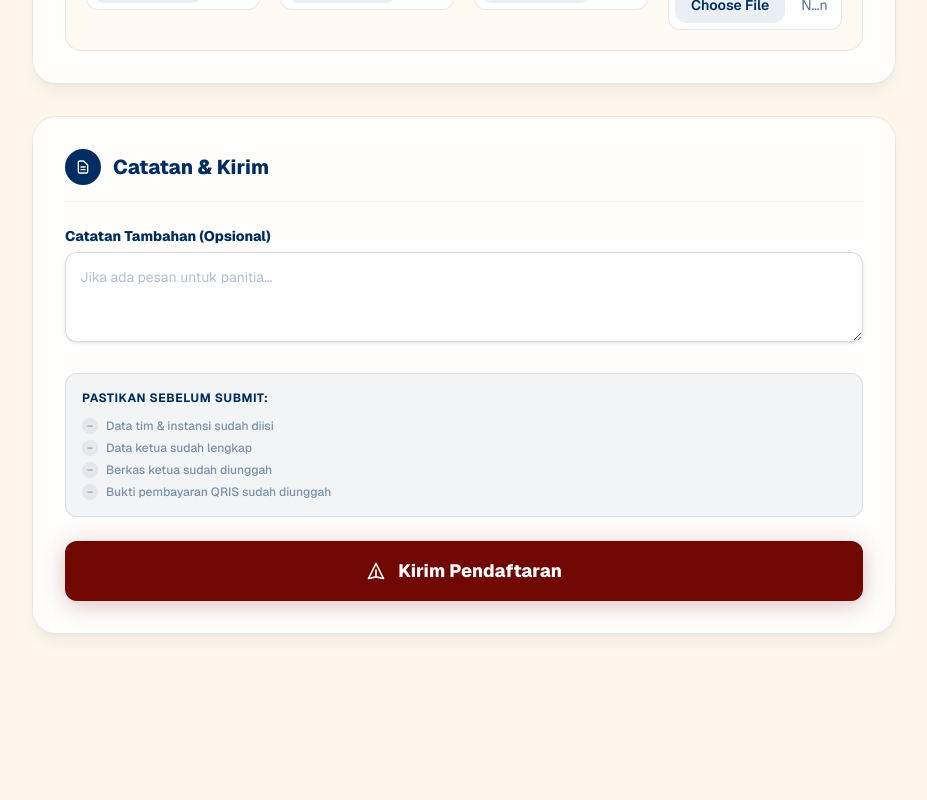
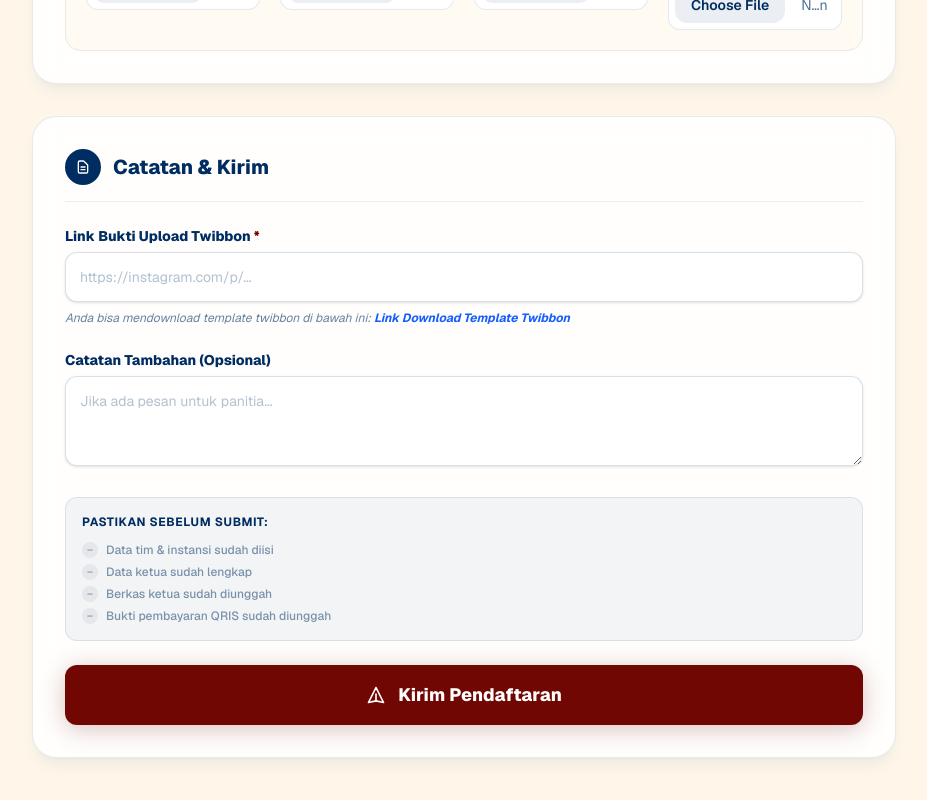
Before and after one commit to Aepra/web-pendaftaran-boc, a Next.js app: page /register in a window 1280 px wide. Shown: the part 1982-2782 px from the top of the page, without its empty margins (176-1103 px from the left). Before the commit the page ends 2696 px from the top, so only its background shows below. Built offline with nearby package versions, Linux system fonts and the light colour scheme; no server answers; sample sign-in values are in the browser's storage.

Commit message:
feat: Add link twibbon field to registration flow

```diff
--- a/app/profile/page.tsx
+++ b/app/profile/page.tsx
@@ -171,6 +171,7 @@ function EditPanel({
     bukti_follow_boc_anggota_2: detail.bukti_follow_boc_anggota_2,
     bukti_follow_yv_anggota_2: detail.bukti_follow_yv_anggota_2,
     bukti_bayar: detail.bukti_bayar,
+    link_twibbon: detail.link_twibbon,
   });
   const [status, setStatus] = useState<"idle" | "loading" | "error">("idle");
   const [errorMsg, setErrorMsg] = useState("");
@@ -221,6 +222,7 @@ function EditPanel({
       bukti_follow_boc_anggota_2: d.memberCount === 3 ? d.bukti_follow_boc_anggota_2 : "",
       bukti_follow_yv_anggota_2: d.memberCount === 3 ? d.bukti_follow_yv_anggota_2 : "",
       bukti_bayar: d.bukti_bayar,
+      link_twibbon: d.link_twibbon,
     });
     if (result.status === "success") { onSuccess(); }
     else { setErrorMsg(result.message || "Gagal memperbarui data."); setStatus("error"); }
@@ -356,6 +358,11 @@ function EditPanel({
           <p className="text-xs font-bold text-[#002D61] uppercase tracking-wider mb-3">Ubah Bukti Pembayaran QRIS</p>
           <input type="file" accept="image/*" onChange={(e) => handleFile(e, "bukti_bayar")} disabled={isLoading} className={fc} />
           {d.bukti_bayar && <span className="text-[10px] text-emerald-600 mt-1 block font-bold">✓ Tersimpan</span>}
+        </div>
+
+        <div className="mt-4">
+          <label className={lc}>Link Bukti Upload Twibbon</label>
+          <input type="url" name="link_twibbon" value={d.link_twibbon} onChange={handleChange} disabled={isLoading} className={ic} placeholder="https://instagram.com/p/..." required />
         </div>
 
         <div>
@@ -539,9 +546,15 @@ function RegistrationCard({
 
               {/* Bukti Bayar */}
               <div>
-                <p className="text-xs font-extrabold text-[#002D61]/40 uppercase tracking-wider mb-3">Bukti Pembayaran</p>
-                <div className="max-w-[120px]">
+                <p className="text-xs font-extrabold text-[#002D61]/40 uppercase tracking-wider mb-3">Bukti Pembayaran & Twibbon</p>
+                <div className="grid grid-cols-1 sm:grid-cols-2 gap-4 max-w-md">
                   <ImageThumb src={detail.bukti_bayar} label="Bukti Pembayaran QRIS" />
+                  <div className="p-3 border border-[#002D61]/15 rounded-xl bg-gray-50 flex flex-col justify-center text-center items-center h-full">
+                    <p className="text-[10px] font-bold text-[#002D61]/50 mb-2 uppercase">Link Twibbon</p>
+                    <a href={detail.link_twibbon} target="_blank" rel="noreferrer" className="text-xs font-bold text-blue-600 hover:underline px-3 py-1.5 bg-blue-50 rounded-lg break-all">
+                      Buka Postingan IG
+                    </a>
+                  </div>
                 </div>
               </div>
 
--- a/app/register/page.tsx
+++ b/app/register/page.tsx
@@ -141,6 +141,7 @@ const EMPTY_FORM: RegistrationFormData = {
   bukti_follow_boc_anggota_2: "",
   bukti_follow_yv_anggota_2: "",
   bukti_bayar: "",
+  link_twibbon: "",
 };
 
 export default function RegisterPage() {
@@ -360,6 +361,7 @@ export default function RegisterPage() {
         bukti_follow_boc_anggota_2: uploadedUrls["bukti_follow_boc_anggota_2"] || "",
         bukti_follow_yv_anggota_2:  uploadedUrls["bukti_follow_yv_anggota_2"] || "",
         bukti_bayar:                uploadedUrls["bukti_bayar"] || "",
+        link_twibbon:               d.link_twibbon || "",
       });
 
       setUploadProgress(null);
@@ -762,6 +764,31 @@ export default function RegisterPage() {
             </div>
 
             <div className="mb-6">
+              <label className={labelCls}>Link Bukti Upload Twibbon <Req /></label>
+              <input
+                type="url"
+                name="link_twibbon"
+                value={d.link_twibbon}
+                onChange={handleChange}
+                disabled={isLoading}
+                className={inputCls}
+                placeholder="https://instagram.com/p/..."
+                required
+              />
+              <p className="text-xs text-[#002D61]/60 mt-2 italic">
+                Anda bisa mendownload template twibbon di bawah ini:{" "}
+                <a
+                  href="[MASUKKAN_LINK_DOWNLOAD_TWIBBON_DI_SINI]"
+                  target="_blank"
+                  rel="noreferrer"
+                  className="text-blue-600 font-bold hover:underline"
+                >
+                  Link Download Template Twibbon
+                </a>
+              </p>
+            </div>
+
+            <div className="mb-6">
               <label className={labelCls}>Catatan Tambahan (Opsional)</label>
               <textarea
                 name="notes"
--- a/lib/api/boc-api.ts
+++ b/lib/api/boc-api.ts
@@ -101,6 +101,7 @@ export async function registerParticipant(payload: {
   bukti_follow_boc_anggota_2: string;
   bukti_follow_yv_anggota_2: string;
   bukti_bayar: string;
+  link_twibbon: string;
 }): Promise<{ status: "success" | "error"; message?: string; data?: RegistrationData }> {
   return callApi({
     action: "register",
@@ -163,6 +164,7 @@ export async function updateRegistration(payload: {
   bukti_follow_boc_anggota_2: string;
   bukti_follow_yv_anggota_2: string;
   bukti_bayar: string;
+  link_twibbon: string;
 }): Promise<{ status: "success" | "error"; message?: string }> {
   return callApi({
     action: "update_registration",
--- a/types/index.ts
+++ b/types/index.ts
@@ -62,6 +62,7 @@ export interface RegistrationDetail {
   bukti_follow_boc_anggota_2: string;
   bukti_follow_yv_anggota_2: string;
   bukti_bayar: string;
+  link_twibbon: string;
   participant_status: ParticipantStatus;
   admin_message: string;
   created_at: string;
@@ -107,6 +108,7 @@ export interface RegistrationFormData {
   bukti_follow_yv_anggota_2: string;
   // Pembayaran
   bukti_bayar: string;
+  link_twibbon: string;
 }
 
 // ======================
@@ -139,6 +141,7 @@ export interface RegisterPayload {
   bukti_follow_boc_anggota_2: string;
   bukti_follow_yv_anggota_2: string;
   bukti_bayar: string;
+  link_twibbon: string;
 }
 
 // ======================
```
